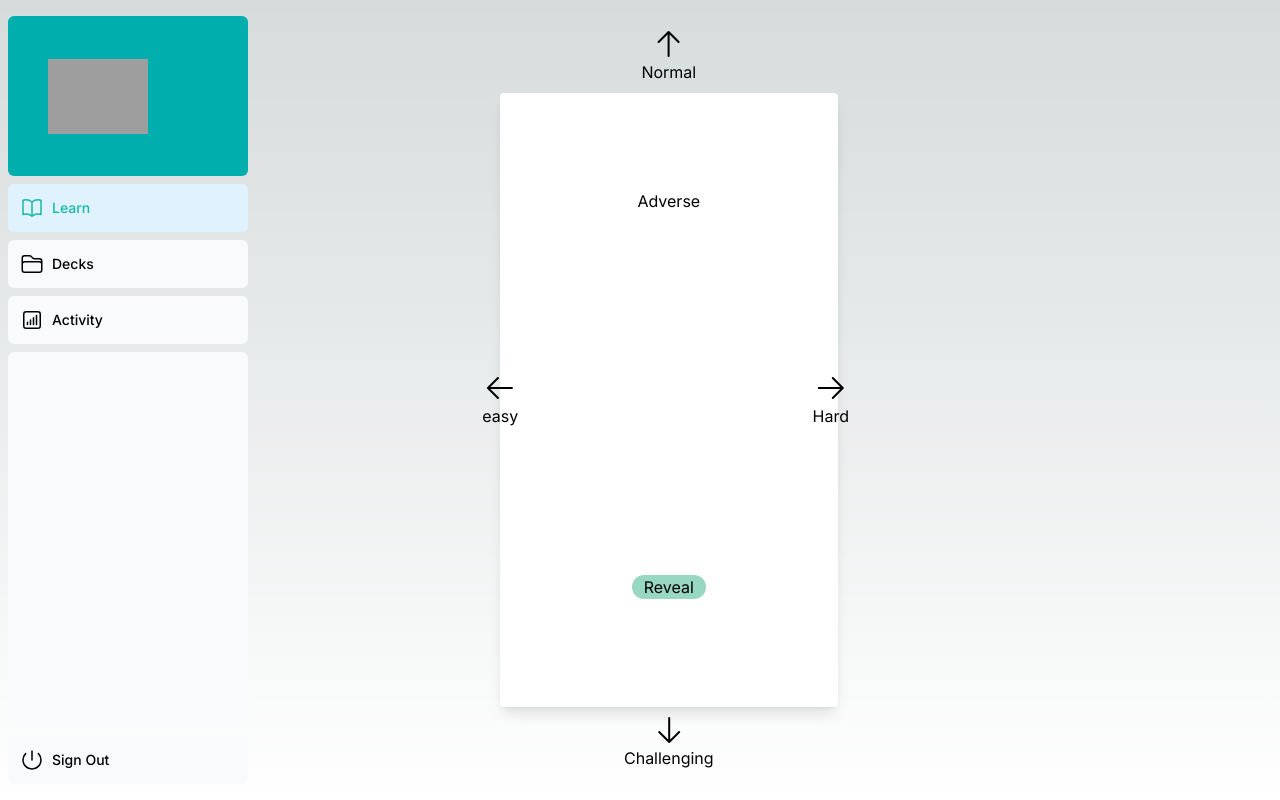
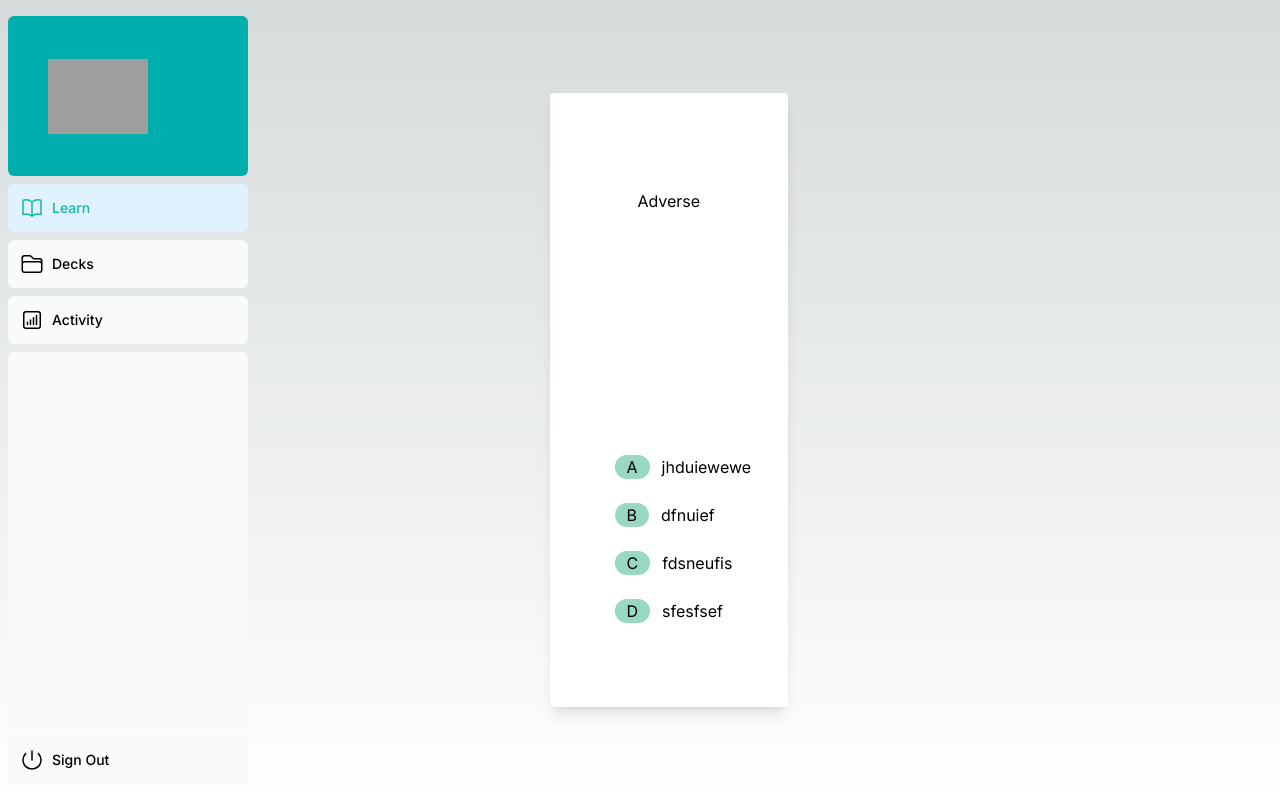
Before and after one commit to MauricioART/teal, a Next.js app: page /learn in a window 1280 px wide. Built offline with nearby package versions, Linux system fonts and the light colour scheme; grey boxes are pictures that could not be loaded.

Commit message:
feat(Root): Adding clsx to handle animation of ArrowButtons

```diff
--- a/app/learn/(overview)/page.tsx
+++ b/app/learn/(overview)/page.tsx
@@ -1,50 +1,82 @@
-"use client";
+'use client';
 import { useState, Suspense, ChangeEvent} from "react";
 import Card from "@/app/ui/learn/card";
 import Image from "next/image";
 import { ArrowDownIcon, ArrowLeftIcon, ArrowRightIcon, ArrowUpIcon } from '@heroicons/react/24/outline';
+import clsx from "clsx";
 
 
 export default  function Page() {
 
   const adverse = "Adverse";
   const reverse = "Reverse";
+  let cardsCount = 0;
 
   const [up, setUp] = useState(false);
   const [right, setRight] = useState(false);
   const [down, setDown] = useState(false);
   const [left, setLeft] = useState(false);
+  const [enableArrowBtns,setEnableArrowBtns] = useState(false);
+
+  const upArrowBtnClasses = clsx(
+    'absolute w-auto flex flex-col items-center top-10 left-1/2 transform -translate-x-1/2 -translate-y-1/2 opacity-0 ',
+    {
+      'animateFadeIn': enableArrowBtns,
+    }
+  );
+  const downArrowBtnClasses = clsx(
+    'absolute w-auto flex flex-col items-center bottom-0 left-1/2 transform -translate-x-1/2 -translate-y-1/4 opacity-0',
+    {
+      'animateFadeIn': enableArrowBtns,
+    }
+  );
+  const leftArrowBtnClasses = clsx(
+    'absolute w-auto flex flex-col items-center left-1/4 top-1/2 transform translate-x-1/3 -translate-y-1/2 opacity-0',
+    {
+      'animateFadeIn': enableArrowBtns,
+    }
+  );
+  const rightArrowBtnClasses = clsx(
+    'absolute w-auto flex flex-col items-center right-1/4 top-1/2 transform -translate-x-1/2 -translate-y-1/2 opacity-0',
+    {
+      'animateFadeIn': enableArrowBtns,
+    }
+  );
 
   function handleClickUp(){
     setUp(true);
+    setEnableArrowBtns(false);
   }
   function handleClickDown(){
     setDown(true);
+    setEnableArrowBtns(false);
   }
   function handleClickLeft(){
     setLeft(true);
+    setEnableArrowBtns(false);
   }
   function handleClickRight(){
     setRight(true);
+    setEnableArrowBtns(false);
   }
 
   return (
     <main className="flex h-full px-0">
       <div className="flex justify-center items-center w-4/5 h-full relative">
-        <div className="absolute w-auto flex flex-col items-center top-10 left-1/2 transform -translate-x-1/2 -translate-y-1/2 " onClick={handleClickUp}>
+        <div className={upArrowBtnClasses}  onClick={handleClickUp}>
           <ArrowUpIcon className="w-8"/><p>Normal</p>
         </div>
-        <div className="absolute w-auto flex flex-col items-center right-1/4 top-1/2 transform -translate-x-1/2 -translate-y-1/2" onClick={handleClickRight}>
+        <div className={rightArrowBtnClasses} onClick={handleClickRight}>
           <ArrowRightIcon className="w-8"/> <p>Hard</p>
         </div>
-        <div className="absolute w-auto flex flex-col items-center left-1/4 top-1/2 transform translate-x-1/3 -translate-y-1/2 " onClick={handleClickLeft}>
+        <div className={leftArrowBtnClasses} onClick={handleClickLeft}>
           <ArrowLeftIcon className="w-8"/> <p>easy</p>
         </div>
-        <div className="absolute w-auto flex flex-col items-center  bottom-0 left-1/2 transform -translate-x-1/2 -translate-y-1/4" onClick={handleClickDown}>
+        <div className={downArrowBtnClasses} onClick={handleClickDown}>
           <ArrowDownIcon className="w-8"/> <p>Challenging</p>
         </div>
 
-        <Card question={adverse} answer={["jhduiewewe","dfnuief","fdsneufis","sfesfsef"]} cardType={2} up={up} right={right} down={down} left={left}/>
+        <Card key={cardsCount++} question={adverse} answer={"Existen dos tipos principales de células: las células procariotas y las células eucariotas. Las células procariotas."} options={["jhduiewewe","dfnuief","fdsneufis","sfesfsef"]} cardType={1} up={up} right={right} down={down} left={left} setEnableArrowBtns={setEnableArrowBtns}/>
 
       </div>
       <div className="w-1/5 h-full ">
```
